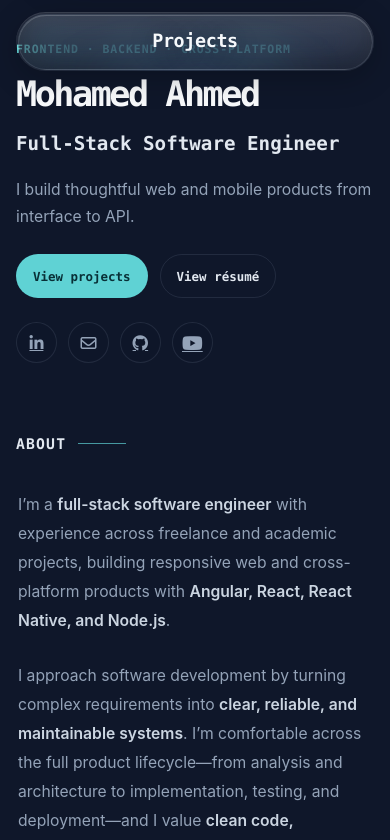
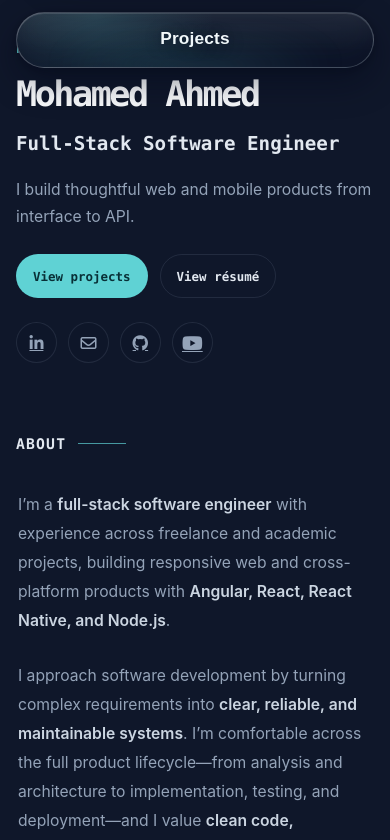
Before and after one commit to mo7amedfe/portfolio, an Angular app: page / in a window 390 px wide. Shown: the top 840 px of the page. Built offline with nearby package versions, Linux system fonts and the light colour scheme.

Commit message:
Standardize mobile glass navbar

```diff
--- a/src/app/nav/nav.component.css
+++ b/src/app/nav/nav.component.css
@@ -171,26 +171,37 @@ h2 {
 }
 
 .navs-sm__safe {
+  width: min(100%, 38rem);
+  margin: 0 auto;
   padding: max(12px, env(safe-area-inset-top))
     max(16px, env(safe-area-inset-right)) 10px
     max(16px, env(safe-area-inset-left));
 }
 
 .navs-sm--water-drop {
-  --drop-blur: 24px;
-  --drop-saturation: 1.45;
+  --drop-blur: 18px;
+  --drop-saturation: 1.15;
+  --glass-base: #111c31;
+  --glass-border: rgba(226, 232, 240, 0.2);
+  --glass-highlight: rgba(255, 255, 255, 0.18);
+  --glass-accent: rgba(95, 210, 212, 0.16);
 }
 
 .navs-sm__glass {
   position: relative;
   overflow: hidden;
-  padding: 1.5px;
+  border: 1px solid var(--glass-border);
   border-radius: 30px;
   isolation: isolate;
-  background: rgba(255, 255, 255, 0.08);
+  background-color: var(--glass-base);
+  background-image:
+    linear-gradient(145deg, rgba(255, 255, 255, 0.12), transparent 42%),
+    linear-gradient(180deg, rgba(30, 41, 59, 0.88), rgba(15, 23, 42, 0.94));
   box-shadow:
-    0 8px 30px rgba(0, 0, 0, 0.22),
-    inset 0 1px 0 rgba(255, 255, 255, 0.08);
+    0 14px 34px rgba(2, 6, 23, 0.42),
+    0 2px 8px rgba(2, 6, 23, 0.26),
+    inset 0 1px 0 var(--glass-highlight),
+    inset 0 -1px 0 rgba(255, 255, 255, 0.04);
   opacity: 0;
   transform: translateY(-14px) scale(0.96);
   transition:
@@ -202,16 +213,14 @@ h2 {
   position: relative;
   overflow: hidden;
   padding: 15px 22px 17px;
-  border: 1px solid rgba(255, 255, 255, 0.08);
-  border-radius: 28px;
-  background: linear-gradient(
-    180deg,
-    rgba(255, 255, 255, 0.12),
-    rgba(255, 255, 255, 0.03)
-  );
+  border-radius: 29px;
+  background-color: rgba(15, 23, 42, 0.76);
+  background-image:
+    radial-gradient(circle at 22% 0%, var(--glass-accent), transparent 42%),
+    linear-gradient(180deg, rgba(255, 255, 255, 0.06), transparent 70%);
   box-shadow:
-    inset 0 1px 0 rgba(255, 255, 255, 0.18),
-    inset 0 -12px 24px rgba(0, 0, 0, 0.16);
+    inset 0 1px 0 rgba(255, 255, 255, 0.1),
+    inset 0 -12px 24px rgba(2, 6, 23, 0.2);
   backdrop-filter: blur(var(--drop-blur)) saturate(var(--drop-saturation));
   -webkit-backdrop-filter: blur(var(--drop-blur)) saturate(var(--drop-saturation));
 }
@@ -222,12 +231,12 @@ h2 {
   border-radius: inherit;
   background: linear-gradient(
     180deg,
-    rgba(255, 255, 255, 0.12),
-    rgba(255, 255, 255, 0.04) 10%,
+    rgba(255, 255, 255, 0.2),
+    rgba(255, 255, 255, 0.06) 12%,
     transparent 30%
   );
   content: "";
-  opacity: 0.25;
+  opacity: 0.72;
   pointer-events: none;
 }
 
@@ -239,7 +248,7 @@ h2 {
   height: 60px;
   background: radial-gradient(
     ellipse at center,
-    rgba(120, 180, 255, 0.16),
+    rgba(95, 210, 212, 0.2),
     transparent 70%
   );
   content: "";
@@ -256,14 +265,16 @@ h2 {
 
 .navs-sm__title {
   margin: 0;
-  color: rgba(255, 255, 255, 0.98);
-  font-size: 1.15rem;
-  font-weight: 600;
-  letter-spacing: -0.02em;
+  color: #f8fafc;
+  font-family: Arial, Helvetica, sans-serif;
+  font-size: 1.08rem;
+  font-weight: 700;
+  letter-spacing: 0.01em;
   line-height: 1.2;
   text-align: center;
-  text-shadow: 0 4px 24px rgba(0, 0, 0, 0.45);
+  text-shadow: 0 2px 14px rgba(2, 6, 23, 0.62);
   transform-origin: center;
+  -webkit-font-smoothing: antialiased;
 }
 
 .navs-sm--glass-bar.show .navs-sm__glass {
```
